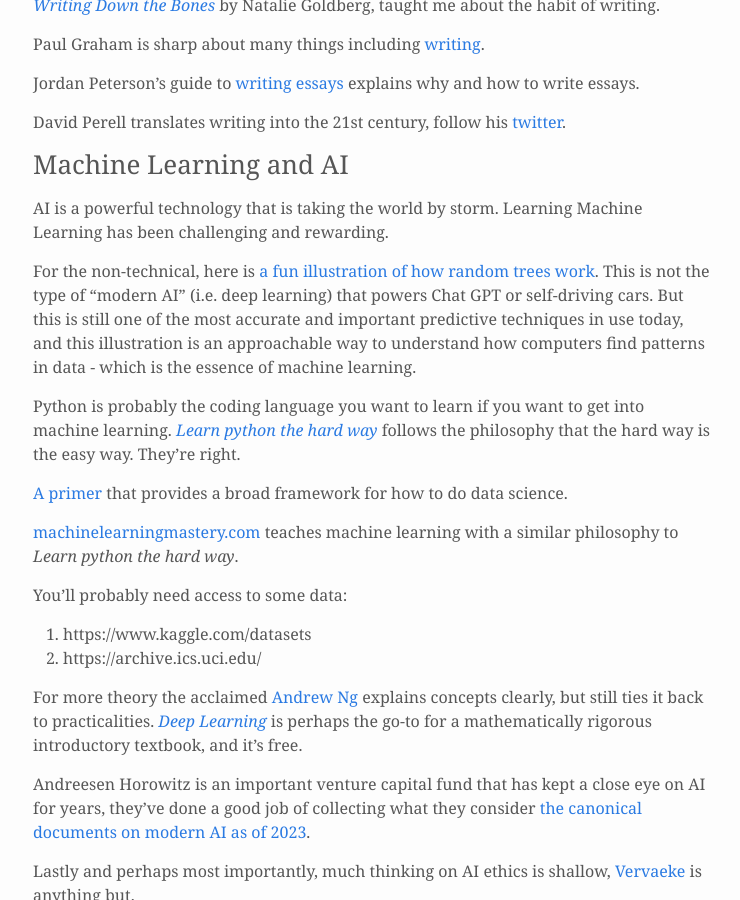
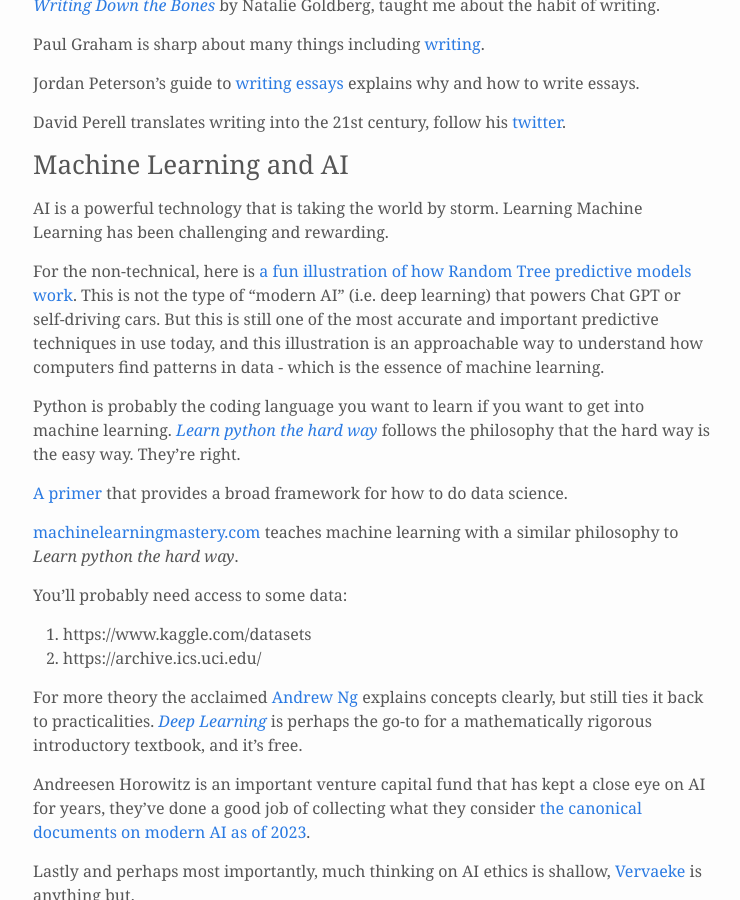
Before and after one commit to kenanwang/username.github.io, a Jekyll site: the page built from resources.md, in a window 1280 px wide and 900 px high, scrolled down 852 px. Shown: the whole window, without its empty margins (267-1007 px from the left). Built offline with Jekyll 4.4.1, drawn with Linux system fonts in a browser that asks for light colours; nearby versions of some CDN libraries.

Commit message:
Update resources.md

```diff
--- a/resources.md
+++ b/resources.md
@@ -36,7 +36,7 @@ David Perell translates writing into the 21st century, follow his [twitter](http
 
 AI is a powerful technology that is taking the world by storm. Learning Machine Learning has been challenging and rewarding.
 
-For the non-technical, here is [a fun illustration of how random trees work](http://www.r2d3.us/visual-intro-to-machine-learning-part-1/). This is not the type of "modern AI" (i.e. deep learning) that powers Chat GPT or self-driving cars. But this is still one of the most accurate and important predictive techniques in use today, and this illustration is an approachable way to understand how computers find patterns in data - which is the essence of machine learning.
+For the non-technical, here is [a fun illustration of how Random Tree predictive models work](http://www.r2d3.us/visual-intro-to-machine-learning-part-1/). This is not the type of "modern AI" (i.e. deep learning) that powers Chat GPT or self-driving cars. But this is still one of the most accurate and important predictive techniques in use today, and this illustration is an approachable way to understand how computers find patterns in data - which is the essence of machine learning.
 
 Python is probably the coding language you want to learn if you want to get into machine learning. [*Learn python the hard way*](https://learnpythonthehardway.org) follows the philosophy that the hard way is the easy way. They're right.
 
```
